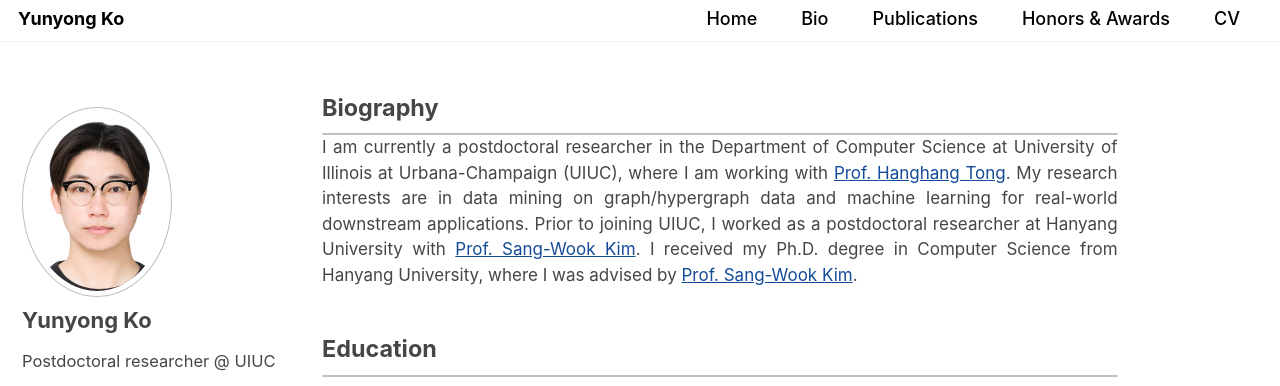
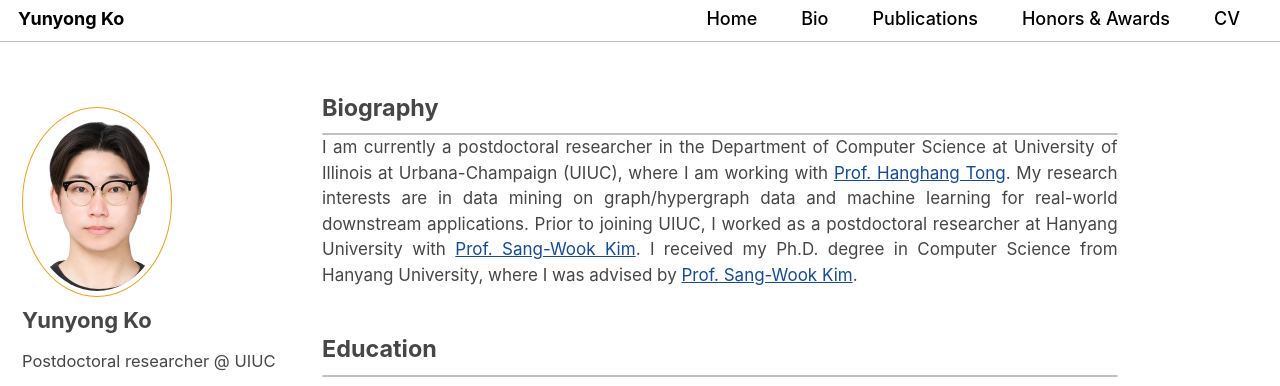
Before and after one commit to yy-ko/yy-ko.github.io, a Jekyll site: the page built from index.html, in a window 1280 px wide. Shown: the top 386 px of the page. Built offline with Jekyll 4.4.1, drawn with Linux system fonts in a browser that asks for light colours; cached includes are drawn as plain includes; the list of posts is cut into pages by our own code.

Commit message:
color scheme update

```diff
--- a/assets/css/main.scss
+++ b/assets/css/main.scss
@@ -70,14 +70,12 @@ hr.sep {
 
 .masthead {
     font-weight: 500;
-    // background: rgba(30, 95, 183, 0.85);
-    // background: rgba(50, 50, 50, 0.85);
     background: rgba(255,255,255,1);  // set a color to hide content that may appear below masthead
-    // color: rgba(200, 200, 200, 0.8);
     font-size: 18px;
     position: fixed;
     top: 0;
-    border-bottom: 1.5px solid #f2f3f3;
+    // border-bottom: 1.5px solid #f2f3f3;
+    border-bottom: 1px solid rgba(130, 130, 130, 0.5);
     -webkit-animation: intro 0.3s both;
     animation: intro 0.3s both;
     -webkit-animation-delay: 0.15s;
@@ -128,6 +126,8 @@ p.minor{ margin-left: 1em}
 .author__avatar img {
     max-width: 150px;
     border-radius: 50%;
+    border-width: 0.5px;
+    border-color: #F49F1C // #337def; // ;
 }
 
 
--- a/index.html
+++ b/index.html
@@ -28,6 +28,7 @@ I received my Ph.D. degree in Computer Science from Hanyang University, where I
 
 
 <div id="exp" class="section">
+
     <h4 class="section-title">Experiences</h4>
     <hr class="sep">
     <p class="major">&#8226; <strong>University of Illinois at Urbana-Champaign (UIUC)</strong>, IL, USA</p>
```
